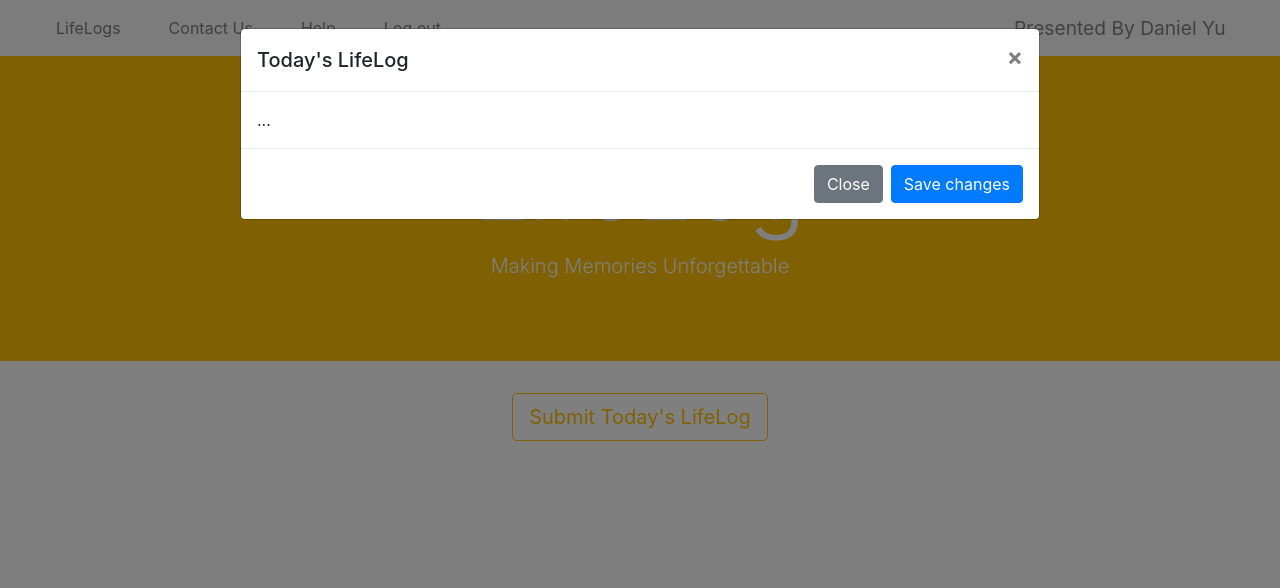
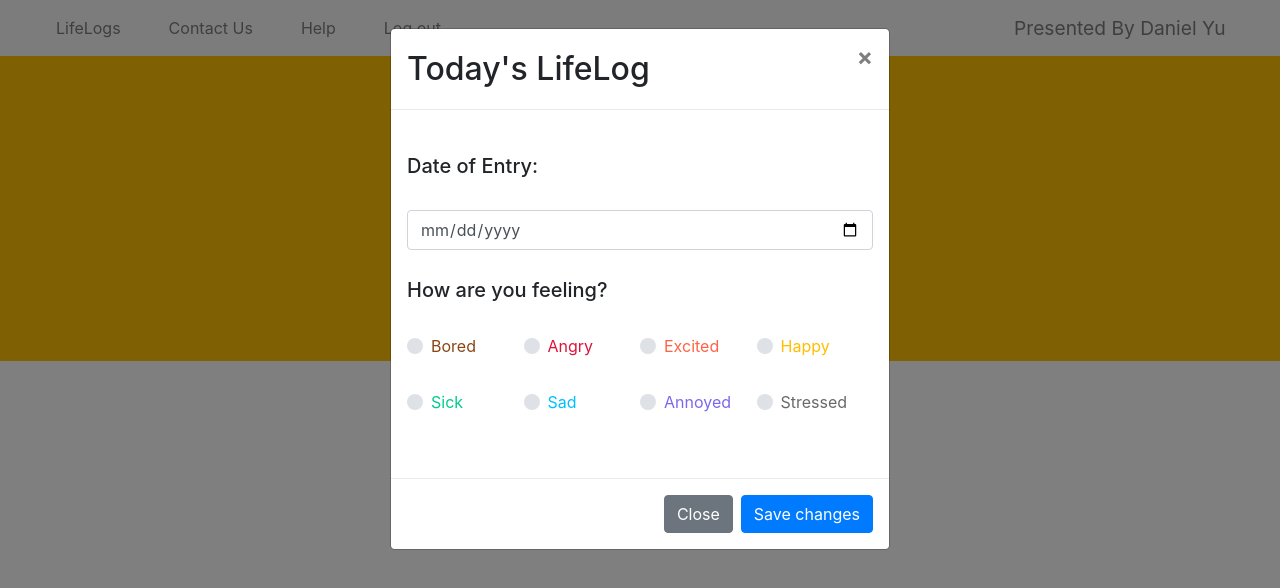
Before and after one commit to daniel-sm-yu/LifeLog, a plain HTML site: page index.html in a window 1280 px wide. Both pictures are taken after a click on the button "Submit Today's LifeLog". Drawn offline with nearby package versions, Linux system fonts and the light colour scheme.

Commit message:
added first half of form

```diff
--- a/index.html
+++ b/index.html
@@ -48,16 +48,66 @@
     =====================================-->
 
     <div class="modal fade" id="log" tabindex="-1" role="dialog" aria-labelledby="log form" aria-hidden="true">
-      <div class="modal-dialog modal-lg" role="document">
+      <div class="modal-dialog" role="document">
         <div class="modal-content">
           <div class="modal-header">
-            <h5 class="modal-title" id="exampleModalLabel">Today's LifeLog</h5>
+            <h2 class="modal-title" id="exampleModalLabel">Today's LifeLog</h2>
             <button type="button" class="close" data-dismiss="modal" aria-label="Close">
               <span aria-hidden="true">&times;</span>
             </button>
           </div>
           <div class="modal-body">
-            ...
+            <!-- Log Form -->
+            <form>
+              <div class="form-group">
+                    <h5 class="question">Date of Entry:</h5>
+                    <input type="date" class="form-control" id="dayInput">
+              </div>
+
+
+              <div class="form-group">
+                <h5 class="question">How are you feeling?</h5>
+                <div class="container">
+                  <div class="row">
+                      <div class="custom-control custom-radio col">
+                        <input type="radio" id="boredRadio" name="customRadio" class="custom-control-input">
+                        <label class="custom-control-label" for="boredRadio" style="color:#8B4513">Bored</label>
+                      </div>
+                      <div class="custom-control custom-radio col">
+                        <input type="radio" id="angryRadio" name="customRadio" class="custom-control-input">
+                        <label class="custom-control-label" for="angryRadio" style="color:#DC143C">Angry</label>
+                      </div>
+                      <div class="custom-control custom-radio col">
+                        <input type="radio" id="excitedRadio" name="customRadio" class="custom-control-input">
+                        <label class="custom-control-label" for="excitedRadio" style="color:#FF6347">Excited</label>
+                      </div>
+                      <div class="custom-control custom-radio col">
+                        <input type="radio" id="happyRadio" name="customRadio" class="custom-control-input">
+                        <label class="custom-control-label" for="happyRadio" style="color:#FFBE00">Happy</label>
+                      </div>
+                  </div>
+                  <div class="row">
+                      <div class="custom-control custom-radio col">
+                        <input type="radio" id="sickRadio" name="customRadio" class="custom-control-input">
+                        <label class="custom-control-label" for="sickRadio" style="color:#00CC8C">Sick</label>
+                      </div>
+                      <div class="custom-control custom-radio col">
+                        <input type="radio" id="sadRadio" name="customRadio" class="custom-control-input">
+                        <label class="custom-control-label" for="sadRadio" style="color:#00BFFF">Sad</label>
+                      </div>
+                      <div class="custom-control custom-radio col">
+                        <input type="radio" id="annoyedRadio" name="customRadio" class="custom-control-input">
+                        <label class="custom-control-label" for="annoyedRadio" style="color:#7B68EE">Annoyed</label>
+                      </div>
+                      <div class="custom-control custom-radio col">
+                        <input type="radio" id="stressedRadio" name=customRadio" class="custom-control-input">
+                        <label class="custom-control-label" for="stressedRadio" style="color:#696969">Stressed</label>
+                      </div>
+                  </div>
+                </div>
+              </div>
+            </form>
+            <!-- Log Form End -->
           </div>
           <div class="modal-footer">
             <button type="button" class="btn btn-secondary" data-dismiss="modal">Close</button>
--- a/styles.css
+++ b/styles.css
@@ -7,7 +7,7 @@
 }
 
 .presenter {
-	color: grey;
+	color: rgba(0,0,0,.5);
 	font-size: 1.2em;
 	margin-right: 2em;
 }
@@ -16,3 +16,36 @@ a:hover {
     text-decoration: none;
     color: rgba(0,0,0,.7);
 }
+
+
+/*FORM STYLES*/
+
+.custom-radio {
+	margin-bottom: 2em;
+}
+
+.question {
+	margin-top: 1.4em;
+	margin-bottom: 1.6em;
+}
+
+textarea:focus,
+input[type="text"]:focus,
+input[type="password"]:focus,
+input[type="datetime"]:focus,
+input[type="datetime-local"]:focus,
+input[type="date"]:focus,
+input[type="month"]:focus,
+input[type="time"]:focus,
+input[type="week"]:focus,
+input[type="number"]:focus,
+input[type="email"]:focus,
+input[type="url"]:focus,
+input[type="search"]:focus,
+input[type="tel"]:focus,
+input[type="color"]:focus,
+.uneditable-input:focus {
+  border-color: #ffc107;
+  box-shadow: 0 1px 1px rgba(0, 0, 0, 0.075) inset, 0 0 8px #ffc107;
+  outline: 0 none;
+}
```
